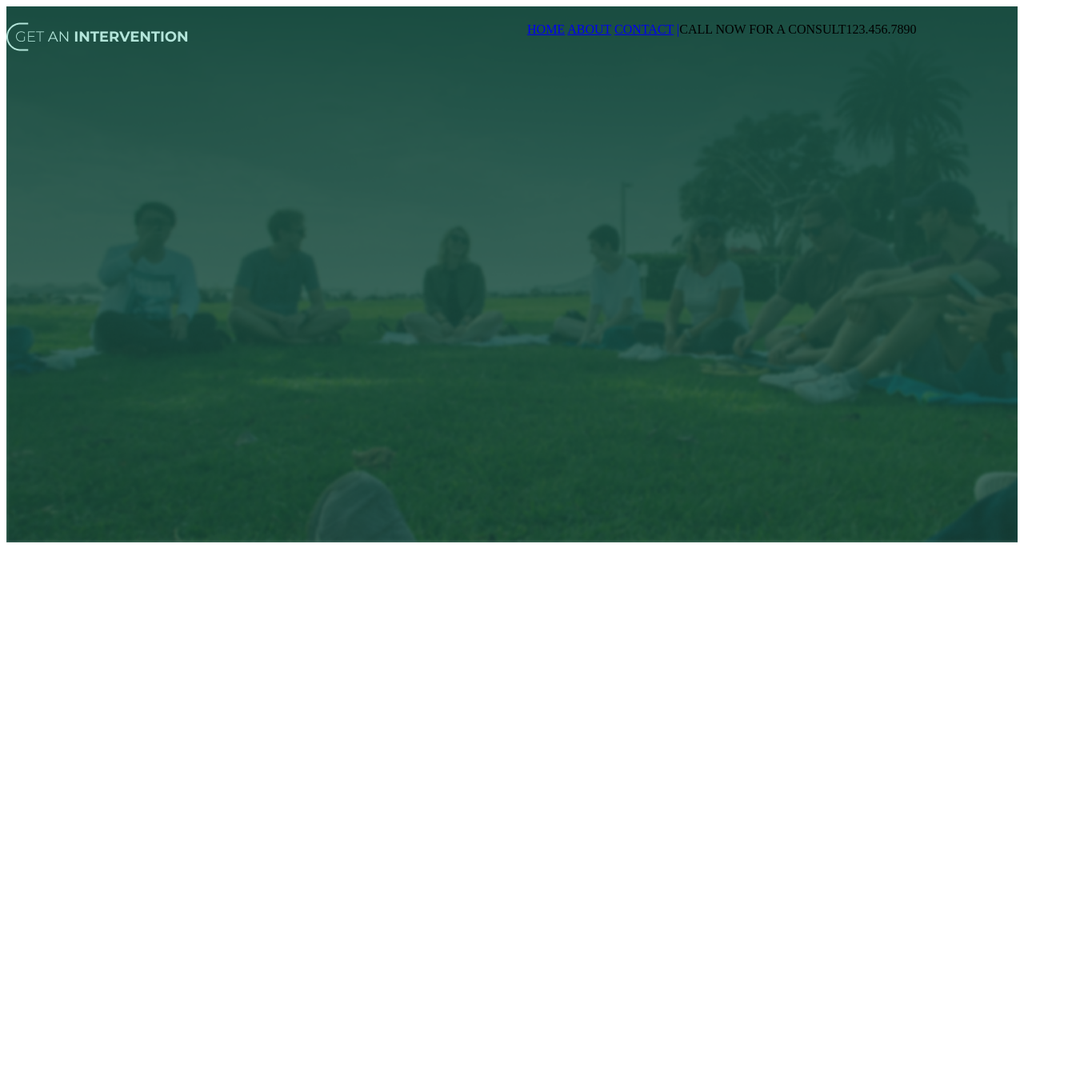
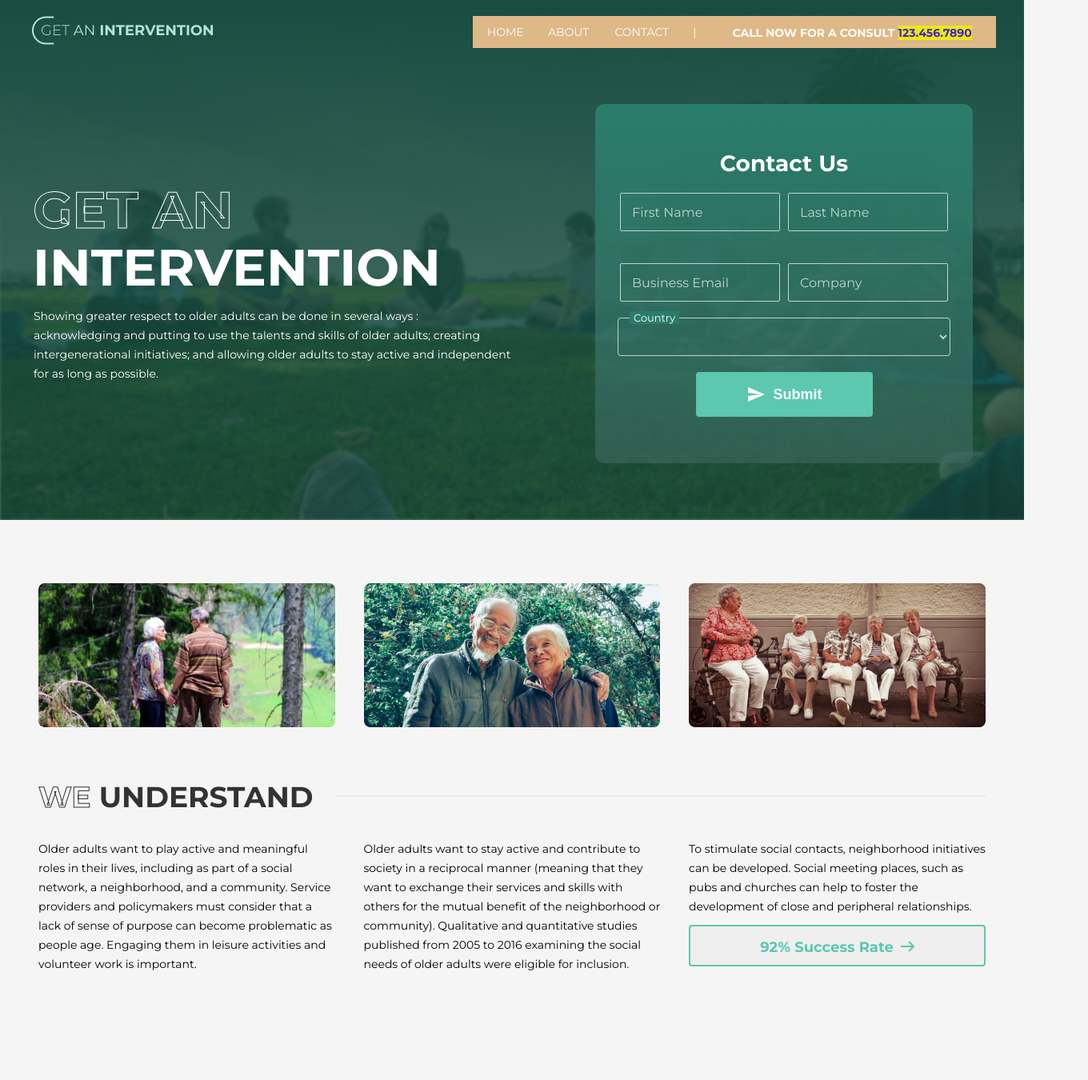
Before and after one commit to ameerabrafique8/Assessment, a plain HTML site: page index.html in a window 1280 px wide. Shown: the whole page at 80% size, 1360 px wide, since content can reach past the window. Before the commit the page ends 800 px from the top, so only its background shows below. Drawn offline with Linux system fonts and the light colour scheme.

Commit message:
SP-we understand portion

```diff
--- a/index.html
+++ b/index.html
@@ -4,26 +4,17 @@
     <meta charset="UTF-8">
     <meta name="viewport" content="width=device-width, initial-scale=1.0">
     <title>TV Intervention</title>
-    <link rel="stylesheet" href="styles.css">
+    <!-- <link href='https://fonts.googleapis.com/css?family=Montserrat' rel='stylesheet'> -->
+    <link rel="preconnect" href="https://fonts.gstatic.com">
+    <link href="https://fonts.googleapis.com/css2?family=Montserrat:wght@100;200;300;400;500;600;700;800;900&display=swap" rel="stylesheet">
+    <link rel="stylesheet" href="./style/styles.css">
+    <link rel="stylesheet" href="./style/collage-styles.css">
 </head>
 <body>
 
     <div class="intervention">
-        <!-- <nav class="navbar">
-            <div class="logo">
-                <img src="./images/Vector.png"/>
-            </div>
-            <div>
-                <a href="#home">HOME</a>
-                <a href="#about">ABOUT</a>
-                <a href="#services">CONTACT</a>
-                <a href="#contact">|</a>
-                <div class="contact">
-                    <span>CALL NOW FOR A CONSULT</span>123.456.7890
-                </div>
-            </div>
-
-        </nav> -->
+       <div class="mockup-screen">
+        <div class="nav-div">
             <nav class="navbar">
                 <!-- LOGO -->
                 <div class="logo">
@@ -32,25 +23,110 @@
 
                 <!-- NAVIGATION MENUS -->
                 <div class="menu">
+                    <div class="nav-items">
+                        <a href="#" class="nav-link item1",>HOME</a>
+                        <a href="#" class="nav-link item2">ABOUT</a>
+                        <a href="#" class="nav-link item3">CONTACT</a>
+                        <a href="#" class="item4">|</a>
+                    </div>
+                    <div class="contact ">
+                        <span class="item5">CALL NOW FOR A CONSULT </span> <span class="contact-span"> 123.456.7890</span>
+                    </div>
+                </div>
+            </nav>
+       </div>
+         <!-- Description and FORM -->
+        <div class="intervention-body">
+            <div class="intervented-div">
+                <div class="heading"><span class="outlined-text">GET AN </span><br><span class="filled-text">INTERVENTION</span></div>
+                <div class="description">
+                    Showing greater respect to older adults can be done in several ways : <br>
+                    acknowledging and putting to use the talents and skills of older adults; creating <br>
+                    intergenerational initiatives; and allowing older adults to stay active and independent <br>
+                    for as long as possible.
+                </div>
+            </div>
+            <!-- Form -->
+            <div class="form-div">
+                <form action="" class="form-wrap">
+                    <div class="contact-us">Contact Us</div>
+                    <div class="form-fields">
+                        <div class="form-group">
+                            <input type="text" name="firstName" id="fname" required />
+                            <label for="fname">First Name</label>
+                        </div>
+                        <div class="form-group">
+                            <input type="text" name="lastName" id="lname" required />
+                            <label for="lname">Last Name</label>
+                        </div>
+                    </div>
+                    <!-- ................. -->
+                    <div class="form-fields">
+                        <div class="form-group">
+                            <input type="text" name="email" id="bemail" required />
+                            <label for="bemail">Business Email</label>
+                        </div>
+                        <div class="form-group">
+                            <input type="text" name="company" id="company" required />
+                            <label for="company">Company</label>
+                        </div>
+                    </div>
+                    <!-- ....................... -->
 
-                <div class="nav-items">
-                    <a href="/">HOME</a>
-                    <a href="/">ABOUT</a>
-                    <a href="/">CONTACT</a>
-                    <a href="/">|</a>
-                    <!-- <a href="/"><span>CALL NOW FOR A CONSULT</span>123.456.7890</a></li> -->
+                      <div class="did-floating-label-content">
+                        <select class="did-floating-select" onclick="this.setAttribute('value', this.value);" onchange="this.setAttribute('value', this.value);" value="">
+                          <option value=""></option>
+                          <option value="1">Alabama</option>
+                          <option value="2">Boston</option>
+                          <option value="3">Ohaio</option>
+                          <option value="4">New York</option>
+                          <option value="5">Washington</option>
+                        </select>
+                        <label class="did-floating-label">Country</label>
+                      </div>
+                    <!-- ----------------------- -->
+                    <div class="submit-btn-div">
+                        <button type="submit" class="submit-button">
+                            <img src="./images/mdi_send.png" class="send-img">
+                            Submit
+                        </button>
+                    </div>
+                </form>
+            </div>
+        </div>
+
+        <!-- COLLAGE Area  -->
+        <div class="collage-area">
+            <div class="group-images">
+                <img src="./images/Mask Group.png">
+                <img src="./images/Mask Group1.png">
+                <img src="./images/Mask Group2.png">
             </div>
             <div>
-                    <span>CALL NOW FOR A CONSULT</span>123.456.7890
+                <div class="collage-text">
+                    <div><span class="outlined">WE </span>UNDERSTAND</div>
+                    <div class="collage-border"></div>
                 </div>
-
-
+                <div class="collage-description">
+                    <div class="description-area1">
+                        Older adults want to play active and meaningful roles in their lives, including as part of a social network, a neighborhood, and a community. Service providers and policymakers must consider that a lack of sense of purpose can become problematic as people age. Engaging them in leisure activities and volunteer work is important.
                     </div>
-            <!-- </ul> -->
-          </nav>
-
+                    <div class="description-area2">
+                        Older adults want to stay active and contribute to society in a reciprocal manner (meaning that they want to exchange their services and skills with others for the mutual benefit of the neighborhood or community). Qualitative and quantitative studies published from 2005 to 2016 examining the social needs of older adults were eligible for inclusion.
                     </div>
-
+                    <div class="description-area3">
+                        <div class="area3-text">
+                            To stimulate social contacts, neighborhood initiatives can be developed. Social meeting places, such as pubs and churches can help to foster the development of close and peripheral relationships.
+                        </div>
+                        <div class="area3-btn">
+                            <button class="btn">92% Success Rate <img src="./images/Arrow (Stroke).png" class="arrow"></button>
+                        </div>
+                    </div>
+                </div>
+            </div>
+        </div>
+       </div>
+    </div>
 
 
 
--- /dev/null
+++ b/style/collage-styles.css
@@ -0,0 +1,86 @@
+.collage-area {
+    /* background-color: blueviolet; */
+    height: 700px;
+    font-family: 'Montserrat';
+    padding: 79px 128px 0 128px;
+    margin-top: 71px;
+    display: flex;
+    flex-direction: column;
+
+    .group-images {
+        display: flex;
+        justify-content: space-between;
+        margin-bottom: 65px;
+        /* margin: 79px 128px 0 128px; */
+    }
+
+    .collage-text {
+        color: #333333;
+        font-size: 36px;
+        font-weight: 700;
+        display: flex;
+        justify-content: space-between;
+        margin-bottom: 31px;
+
+        .outlined {
+            color: transparent;
+            font-family: 'Montserrat', sans-serif;
+            -webkit-text-stroke: 1px #333333;
+        }
+
+        .collage-border {
+            width: 813px;
+            height: 1px;
+            margin-top: 20px;
+            border: 1px solid #EAEAEA;
+        }
+    }
+
+    .collage-description {
+        display: flex;
+        justify-content: space-between;
+        font-size: 14px;
+        font-weight: 400;
+        font-family: 'Montserrat';
+        line-height: 24px;
+    }
+
+    .description-area1,.description-area2,.description-area3 {
+        width: 371px;
+    }
+
+    .description-area3 {
+        display: flex;
+        flex-direction: column;
+    }
+
+    .area3-text {
+        margin-bottom: 11px;
+    }
+
+    .area3-btn {
+        width: 371px;
+        height: 52px;
+        border: none;
+        display: flex;
+        justify-content: center;
+        /* border: 2px solid #5BC8AF; */
+
+        .btn {
+            color: #5BC8AF;
+            width: 371px;
+            height: 52px;
+            font-size: 18px;
+            font-weight: 700;
+            font-family: 'Montserrat', sans-serif;
+            border: 2px solid #5BC8AF;
+            border-radius: 4px;
+            justify-content: center;
+            /* line-height: 28px; */
+
+            .arrow {
+                padding: 7px 0 0 4px;
+            }
+        }
+    }
+}
--- /dev/null
+++ b/style/styles.css
@@ -0,0 +1,340 @@
+* {
+    margin: 0;
+    padding: 0;
+    box-sizing: border-box;
+  }
+  body {
+    font-family: 'Montserrat', sans-serif;
+    background-color: #F5F5F5;
+  }
+
+  a {
+    text-decoration: none;
+  }
+
+  li {
+    list-style: none;
+  }
+
+
+.intervention {
+    width: 100%;
+    height:650px ;
+    display: flex;
+    flex-direction: column;
+    align-items: center;
+    background-image: url('/images/Group\ 54.png');
+    background-size: cover;
+    background-repeat: no-repeat;
+}
+.mockup-screen {
+    width: 1440px;
+}
+
+.nav-div {
+    width: 92%;
+    height: 50px;
+    margin-bottom: 60px;
+}
+.navbar {
+    display:flex ;
+    justify-content: space-between;
+    margin-top: 19.5px;
+    padding-left: 120px;
+}
+
+.menu {
+    display: flex;
+    align-items: center;
+    background-color:burlywood;
+    padding: 1px;
+}
+
+.nav-items {
+    .item1 {
+        padding-right: 17px;
+        margin-right: -8px;
+    }
+    .item2 {
+        margin-right: -6px;
+    }
+    .item3 {
+        margin-right: 12px;
+    }
+    .item4 {
+        margin-right: 21px;
+        margin-left: -20px;
+    }
+}
+
+.nav-items a {
+    color: white;
+    font-size: 14px;
+    padding: 15px 17px;
+}
+
+.nav-items .nav-link:focus {
+    font-weight: 700;
+    text-decoration: underline;
+}
+
+.contact {
+    color: rgb(255, 255, 255);
+    font-size: 14px;
+    padding: 5px 18px ;
+    font-weight: 700;
+
+    margin-right: 11px;
+    margin-left: -11px;
+    margin-top: 2px;
+
+    .item5{
+        font-weight: 700;
+        font-family: Montserrat !important;
+    }
+    .contact-span {
+        /* font-weight: 700; */
+        color: #491cde;
+        background-color: rgb(232, 236, 11);
+
+    }
+}
+
+
+
+/* Intervention Body and Form */
+
+.intervention-body {
+    width: 90%;
+    display: flex;
+    justify-content: space-between;
+}
+.intervented-div {
+    width: 610px;
+    height: 264px;
+    margin-left: 119px;
+    margin-top: 93px;
+}
+.heading {
+    color: #FFFFFF;
+    font-size: 64px;
+    font-weight: 700;
+    display: inline-block;
+    margin-bottom: 10px;
+    padding-left: 2px;
+}
+
+.outlined-text{
+    display: block;
+    color: transparent;
+    font-family: 'Montserrat', sans-serif;
+    -webkit-text-stroke: 1px white;
+}
+.filled-text {
+    display: block;
+    margin-top: -84px;
+}
+.description {
+    color: #FFFFFF;
+    font-size: 14px;
+    line-height: 24px;
+    padding-left: 3px;
+}
+
+/* FORM Styling */
+.form-div {
+    border-radius: 12px;
+}
+
+.form-wrap {
+    width: 472px;
+    height: 449px;
+    background: linear-gradient(180deg, #2A7D6C 0%, rgba(62, 105, 96, 0.62) 100%);
+	padding: 30px;
+    border-radius: 12px;
+    display: flex;
+    flex-direction: column;
+    justify-content: center;
+    align-items: center;
+}
+.contact-us {
+    color: #FFFFFF;
+    font-size: 28px;
+    font-weight: 700;
+    line-height: 34.13px;
+}
+
+.form-group {
+	position: relative;
+	margin: 20px 0;
+}
+
+.form-group label {
+	position: absolute;
+	top: 50%;
+	transform: translateY(-50%);
+	left: 10px;
+	font-size: 16px;
+	color: #FFFFFFB2;
+	padding: 0 5px;
+	transition: 0.2s;
+	pointer-events: none;
+}
+
+.form-group input {
+    color: #ffffff;
+	width: 200px;
+	height: 48px;
+	font-size: 16px;
+	padding: 0 15px;
+    background-color: transparent;
+	border: 1px solid #FFFFFFB2;
+    border-radius: 2px;
+    outline: none;
+    caret-color: #ffffff;
+}
+
+.form-group input:focus {
+    border-color: #fff; /* Change border color to white on focus */
+    box-shadow: none; /* Remove any existing box-shadow */
+}
+
+.form-group input:focus~label,
+.form-group input:valid~label {
+	top: 0;
+    color:#ffffff;
+	font-size: 13px;
+	background-color: #2A7D6C;
+}
+
+/* .form-group input:focus ~ label,
+.form-group input:not(:placeholder-shown) ~ label,
+.form-group input:valid ~ label {
+    top: -10px;
+    color: #ffffff;
+    font-size: 13px;
+    background-color: #2A7D6C;
+} */
+
+.form-fields {
+    display: flex;
+    gap: 10px;
+}
+
+.submit-btn-div {
+    width: 221px;
+    height: 56px;
+    display: flex;
+    justify-content: center;
+    background-color: #5BC8AF;
+    border-radius: 4px;
+}
+
+.send-img {
+    width: 24px;
+    height: 24px;
+}
+
+.submit-button {
+    /* width: 221px;
+    height: 56px; */
+    font-size: 18px;
+    font-weight: 700;
+    display: flex;
+    justify-content: space-between;
+    align-items: center;
+    gap: 10px;
+    background-color: #5BC8AF;
+    color: #FFFFFF;
+    border: none; /* No border */
+    padding: 10px 20px;
+    cursor: pointer;
+    border-radius: 5px;
+}
+
+/* Select Floating Label */
+
+.did-floating-label-content {
+    position:relative;
+    width: 416px;
+    height: 48px;
+    margin-bottom:20px;
+  }
+
+  .did-floating-label {
+    color:#FFFFFFB2;
+    font-size:16px;
+    font-weight:normal;
+    position:absolute;
+    pointer-events:none;
+    left:15px;
+    top:11px;
+    padding:0 5px;
+    background: transparent;
+    transition:0.2s ease all;
+    -moz-transition:0.2s ease all;
+    -webkit-transition:0.2s ease all;
+  }
+  .did-floating-input, .did-floating-select {
+    font-size:16px;
+    display:flex;
+    text-align: left;
+    width:100%;
+    height:48px;
+    padding: 0 20px;
+    background-color: transparent;
+    color: #FFFFFFB2;
+    border: 1px solid #FFFFFFB2;
+    border-radius: 4px;
+    box-sizing: border-box;
+    outline: none;
+    &:focus{
+      outline:none;
+      ~ .did-floating-label{
+        top:-8px;
+        font-size:13px;
+        /* top: 0; */
+
+      }
+    }
+  }
+
+  .did-floating-select:focus ~ .did-floating-label,
+  .did-floating-select:not(:placeholder-shown) ~ .did-floating-label,
+  .did-floating-select option:checked ~ .did-floating-label {
+      top: -8px;
+      font-size: 13px;
+      background-color: #2A7D6C;
+      color: #fff;
+      padding: 0 5px;
+  }
+
+
+  select.did-floating-select {
+    /* -webkit-appearance: none;
+      -moz-appearance: none; */
+      /* appearance: none; */
+  }
+  select.did-floating-select::-ms-expand {
+    display: none;
+  }
+
+  select.did-floating-select option {
+    background-color: #2A7D6C;
+    color: #FFFFFFB2;
+  }
+
+
+  .did-floating-input:not(:placeholder-shown) ~ .did-floating-label {
+    top:-8px;
+    font-size:16px;
+  }
+  .did-floating-select:not([value=""]):valid ~ .did-floating-label {
+    top:-8px;
+    font-size:16px;
+  }
+  .did-floating-select[value=""]:focus ~ .did-floating-label {
+    top:15px;
+    left: 10px;
+    font-size:16px;
+  }
--- a/styles.css
+++ /dev/null
@@ -1,37 +0,0 @@
-/* * {
-    margin: 0;
-    padding: 0;
-    box-sizing: border-box;
-  }
-
-  body {
-    font-family: cursive;
-  }
-
-  a {
-    text-decoration: none;
-  }
-
-  li {
-    list-style: none;
-  } */
-
-
-.intervention {
-    width: 100%;
-    height:650px ;
-    background-image: url('images/Group 54.png');
-    background-size: cover;
-    background-repeat: no-repeat;
-    padding-top: 20px;
-}
-
-.navbar {
-    width: 90%;
-    display:flex ;
-    justify-content: space-between;
-    /* margin-left: 84px; */
-}
-.menu {
-    display: flex;
-}
--- a/test-styles.css
+++ /dev/null
@@ -1,126 +0,0 @@
-
-/* NAVBAR STYLING STARTS */
-.navbar {
-    display: flex;
-    align-items: center;
-    justify-content: space-between;
-    padding: 20px;
-    background-color: teal;
-    color: #fff;
-  }
-
-  .nav-links a {
-    color: #fff;
-  }
-
-  /* LOGO */
-  .logo {
-    font-size: 32px;
-  }
-
-  /* NAVBAR MENU */
-  .menu {
-    display: flex;
-    gap: 1em;
-    font-size: 18px;
-  }
-
-  .menu li:hover {
-    background-color: #4c9e9e;
-    border-radius: 5px;
-    transition: 0.3s ease;
-  }
-
-  .menu li {
-    padding: 5px 14px;
-    display: flex;
-  }
-
-  /* DROPDOWN MENU */
-  .services {
-    position: relative;
-  }
-
-  .dropdown {
-    background-color: rgb(1, 139, 139);
-    padding: 1em 0;
-    position: absolute; /*WITH RESPECT TO PARENT*/
-    display: none;
-    border-radius: 8px;
-    top: 35px;
-  }
-
-  .dropdown li + li {
-    margin-top: 10px;
-  }
-
-  .dropdown li {
-    padding: 0.5em 1em;
-    width: 8em;
-    text-align: center;
-  }
-
-  .dropdown li:hover {
-    background-color: #4c9e9e;
-  }
-
-  .services:hover .dropdown {
-    display: block;
-  }
-
-  /* RESPONSIVE NAVBAR MENU STARTS */
-
-/* CHECKBOX HACK */
-
-input[type=checkbox] {
-    display: none;
-  }
-
-  /* HAMBURGER MENU */
-  .hamburger {
-    display: none;
-    font-size: 24px;
-    user-select: none;
-  }
-
-  /* APPLYING MEDIA QUERIES */
-  @media (max-width: 768px) {
-   .menu {
-      display:none;
-      position: absolute;
-      background-color:teal;
-      right: 0;
-      left: 0;
-      text-align: center;
-      padding: 16px 0;
-    }
-
-
-    .menu li:hover {
-      display: inline-block;
-      background-color:#4c9e9e;
-      transition: 0.3s ease;
-    }
-
-    .menu li + li {
-      margin-top: 12px;
-    }
-
-    input[type=checkbox]:checked ~ .menu {
-      display: block;
-    }
-
-    .hamburger {
-      display: block;
-    }
-
-    .dropdown {
-      left: 50%;
-      top: 30px;
-      transform: translateX(35%);
-    }
-
-    .dropdown li:hover {
-      background-color: #4c9e9e;
-    }
-  }
```
Also changed, not shown: images/Arrow (Stroke).png (added), images/Mask Group.png (added), images/Mask Group1.png (added), images/Mask Group2.png (added), images/mdi_send.png (added), images/slider-2.png (added), images/slider-3.png (added), images/slider-harvey.png (added), images/“.png (added). Lines whose indentation alone changed are shown as unchanged.
